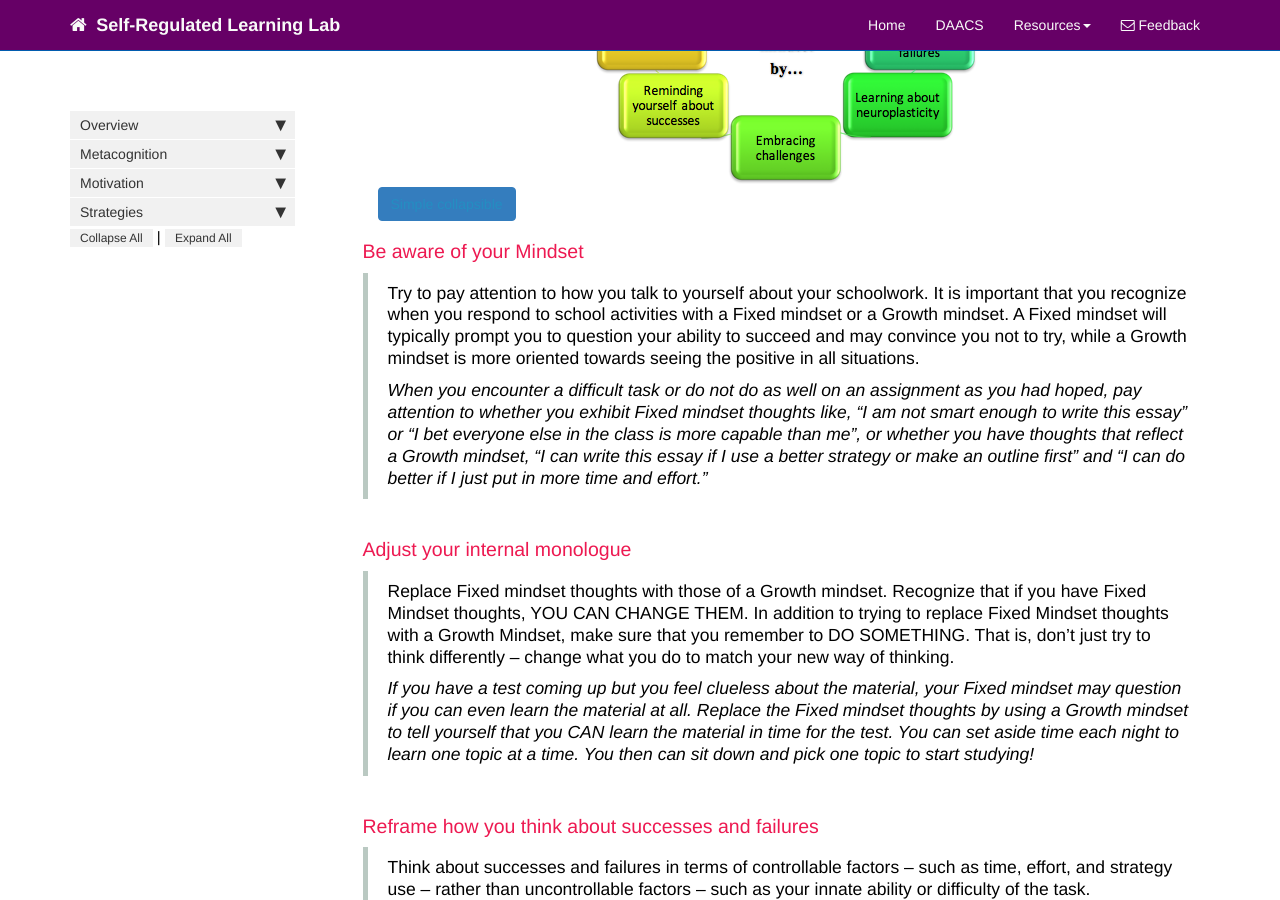
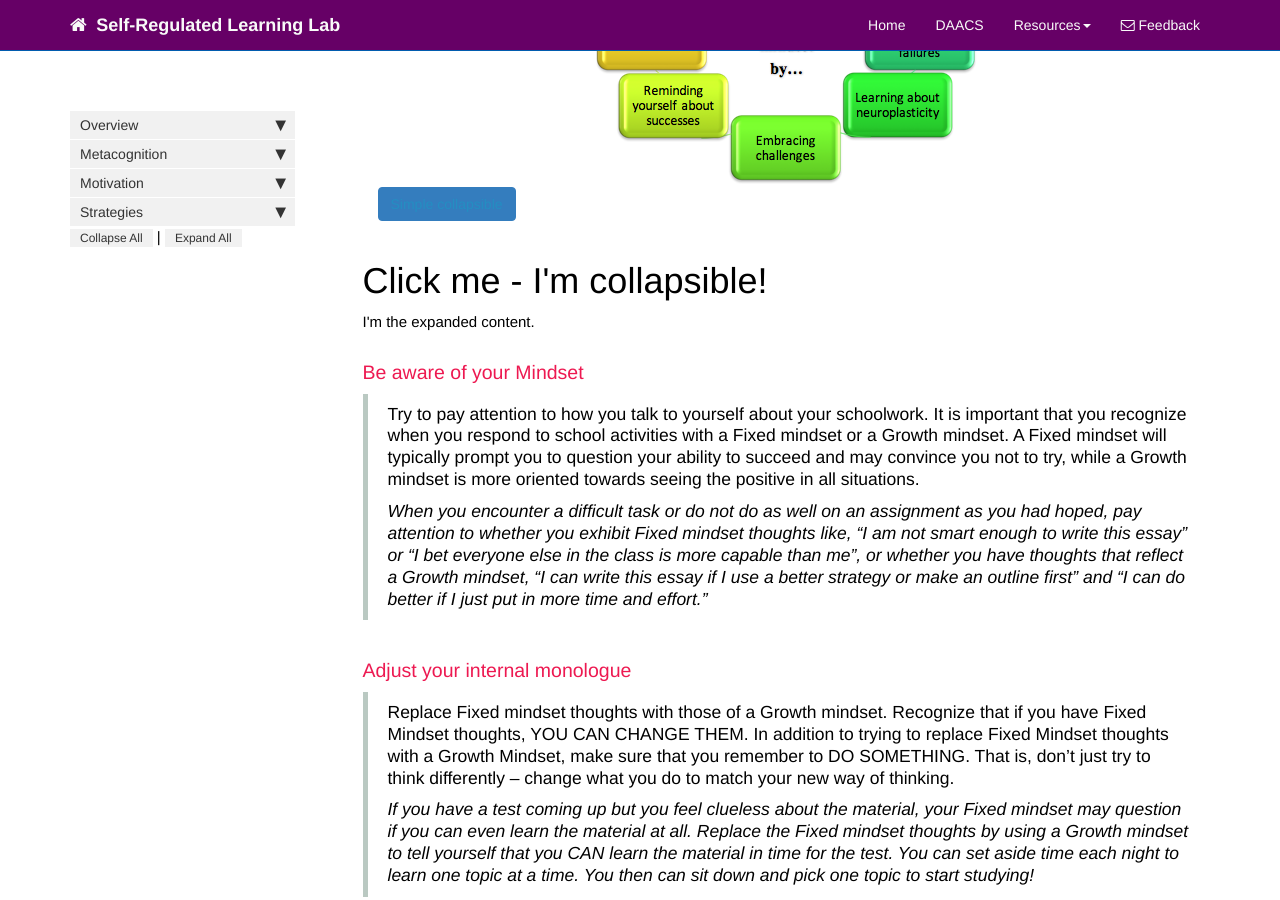
Before and after one commit to dfranklin02/SRL, a Jekyll site: the page built from docs/pages/motivation/mindset_recommendations.md, in a window 1280 px wide and 900 px high, scrolled down 495 px. Built offline with Jekyll 4.4.1, drawn with Linux system fonts in a browser that asks for light colours; nearby versions of some CDN libraries; comment, search, counter and statistics services are not loaded.

Commit message:
Update mindset_recommendations.md

```diff
--- a/docs/pages/motivation/mindset_recommendations.md
+++ b/docs/pages/motivation/mindset_recommendations.md
@@ -28,6 +28,12 @@ There are many different things students can do to improve their mindset. Below
     </div>
 </div>
 
+<div data-role="main" class="ui-content">
+    <div data-role="collapsible">
+      <h1>Click me - I'm collapsible!</h1>
+      <p>I'm the expanded content.</p>
+    </div>
+  </div>
 
 
 ### Be aware of your Mindset
```
